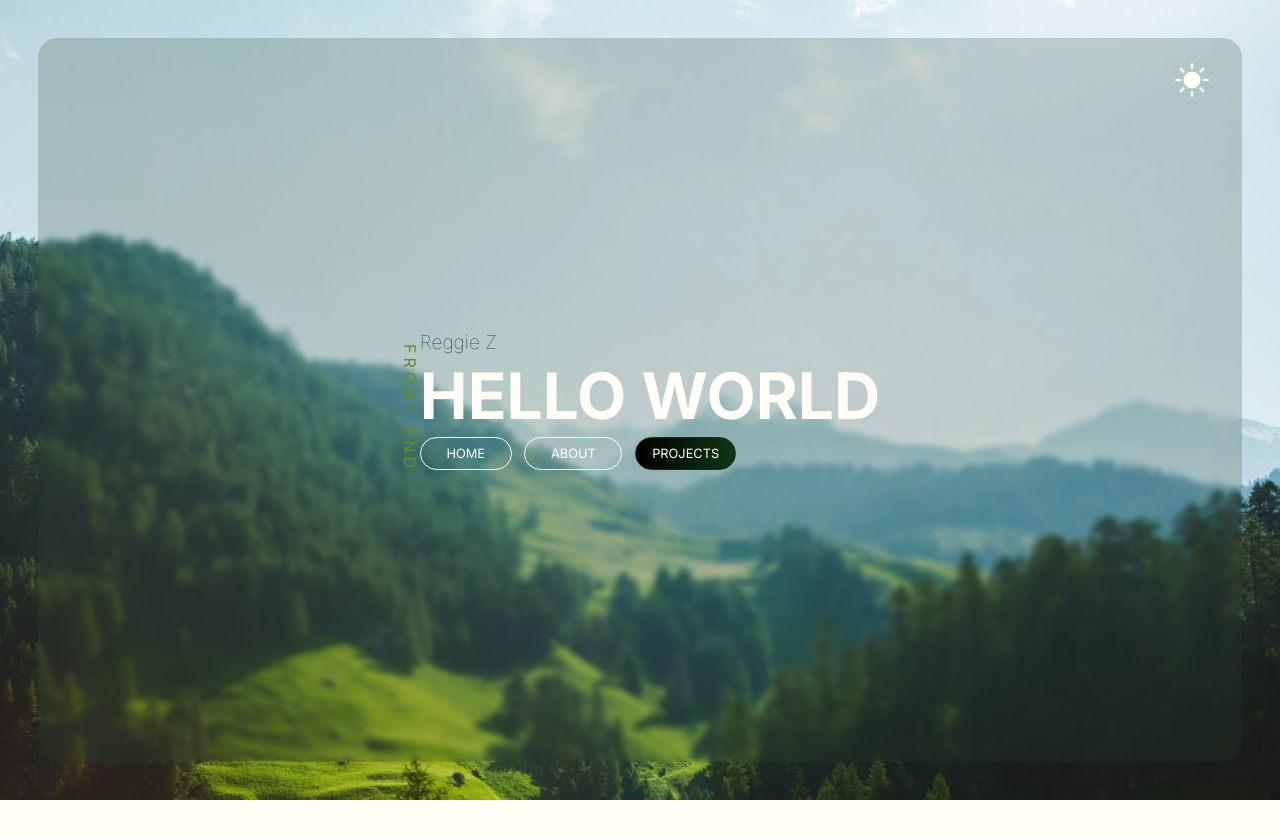
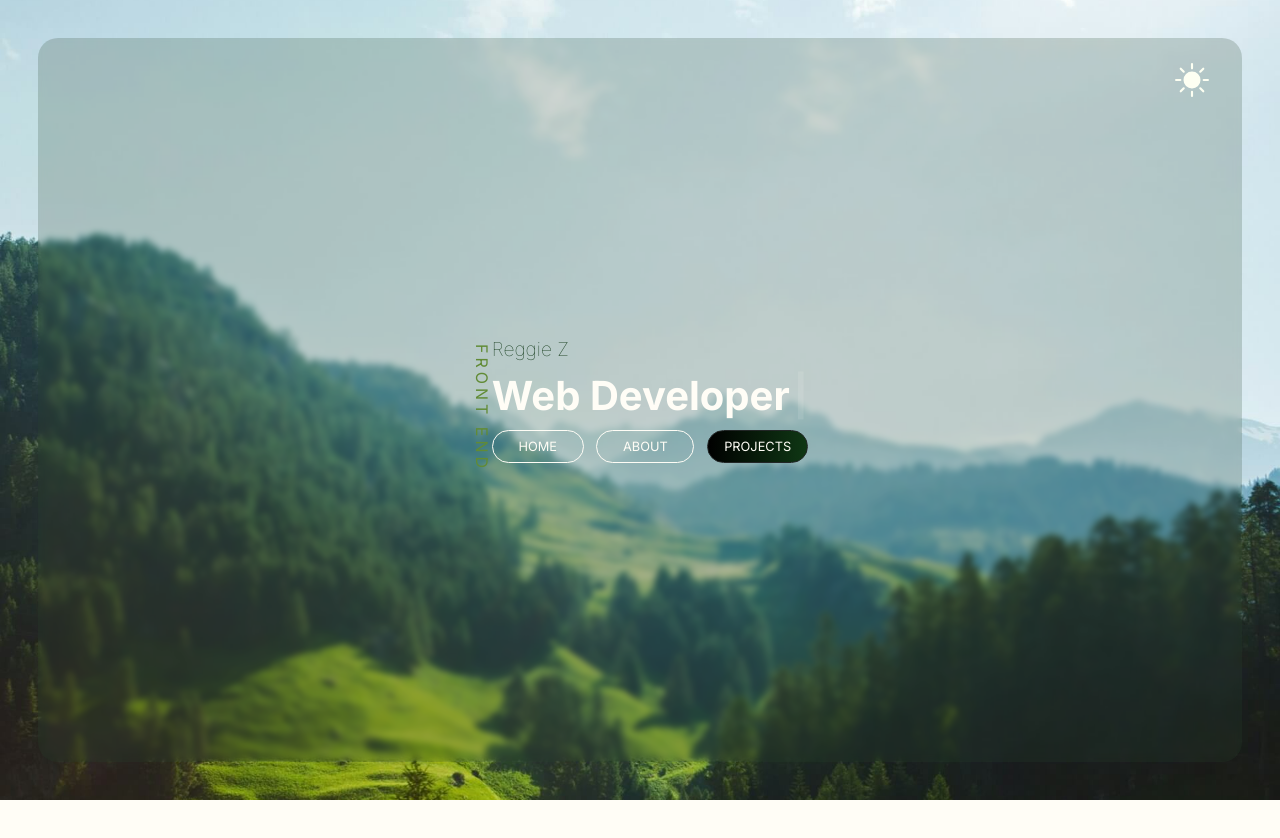
Before and after one commit to rzho17/portfolio-v1, a React (Vite) app: page / in a window 1280 px wide. Shown: the top 838 px of the page. Built offline with nearby package versions, Linux system fonts and the light colour scheme.

Commit message:
add typewriter effect onto h1

```diff
--- a/package.json
+++ b/package.json
@@ -13,7 +13,8 @@
     "@emailjs/browser": "^4.4.1",
     "react": "^19.0.0",
     "react-dom": "^19.0.0",
-    "react-icons": "^5.5.0"
+    "react-icons": "^5.5.0",
+    "react-simple-typewriter": "^5.0.1"
   },
   "devDependencies": {
     "@eslint/js": "^9.19.0",
--- a/src/components/ContactMe.module.css
+++ b/src/components/ContactMe.module.css
@@ -34,6 +34,10 @@
   animation: fadeinout 3s linear forwards;
 }
 
+.contactForm input[type="submit"] {
+  cursor: pointer;
+}
+
 @keyframes fadeinout {
   0%,
   100% {
--- a/src/components/Overlay.module.css
+++ b/src/components/Overlay.module.css
@@ -77,3 +77,7 @@
   border-radius: 5px;
   box-shadow: inset 0 1px 0 var(--offColor);
 }
+
+.btn:hover {
+  cursor: pointer;
+}
--- a/src/pageContent/About.module.css
+++ b/src/pageContent/About.module.css
@@ -131,7 +131,7 @@
   justify-content: center;
   align-items: center;
   list-style: none;
-  font-size: clamp(0.75rem, 1.5vw, 2rem);
+  font-size: clamp(0.75rem, 1.5vw, 1rem);
 }
 .about img {
   /* width: 100%; */
--- a/src/pageContent/LandingPage.jsx
+++ b/src/pageContent/LandingPage.jsx
@@ -1,8 +1,13 @@
 import DarkMode from "../components/DarkMode";
 import Button from "../components/Button";
 import styles from "./LandingPage.module.css";
+import { Cursor, useTypewriter } from "react-simple-typewriter";
 
 export default function LandingPage() {
+  const [text] = useTypewriter({
+    words: ["Developer", "Designer"],
+    loop: 0,
+  });
   return (
     <>
       <section className={styles.landingPage} id="home">
@@ -22,7 +27,13 @@ export default function LandingPage() {
             <p className={styles.descriptor}>FRONT END</p>
             <div className={styles.headingContainer}>
               <p>Reggie Z</p>
-              <h1>HELLO WORLD</h1>
+              <h1>
+                Web
+                <span> {text}</span>
+                <span className={styles.cursor}>
+                  <Cursor />
+                </span>
+              </h1>
               <div className={styles.headingButtons}>
                 <a href="#home">
                   <Button text={"HOME"} />
--- a/src/pageContent/LandingPage.module.css
+++ b/src/pageContent/LandingPage.module.css
@@ -47,6 +47,7 @@
   display: flex;
   flex-direction: column;
   justify-content: space-evenly;
+  max-width: 450px;
 }
 
 .headingContainer p {
@@ -69,8 +70,19 @@
 
 h1 {
   /* font-size: 3rem; */
-  font-size: clamp(2.5rem, 4rem, 5vw);
+  font-size: clamp(2.5rem, 4rem, 3vw);
   color: #fffdf6;
+
+  /* min-width: 280px; */
+  /* min-width: 400px; */
+}
+
+h1 .cursor {
+  color: #fffdf6;
+}
+
+h1 span:nth-of-type(1) {
+  max-width: 100%;
 }
 
 .headingButtons {
```
Also changed, not shown: 1 other file (tests, documents, lock files or other folders).
